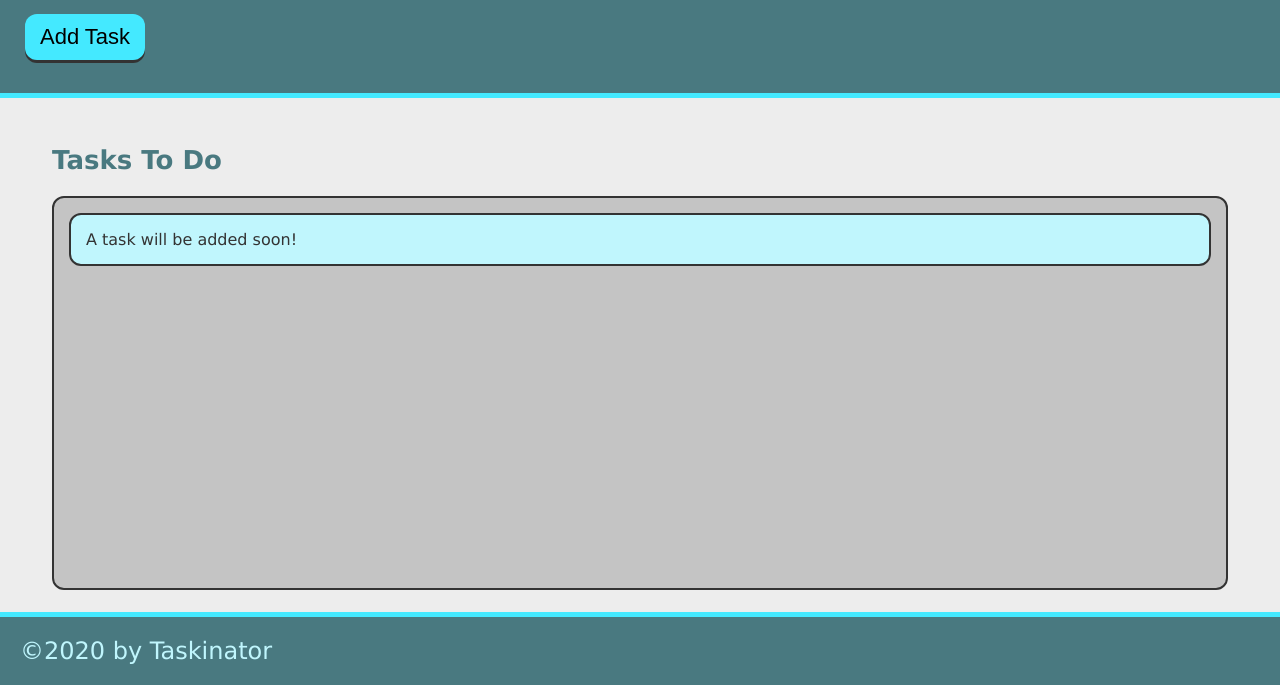
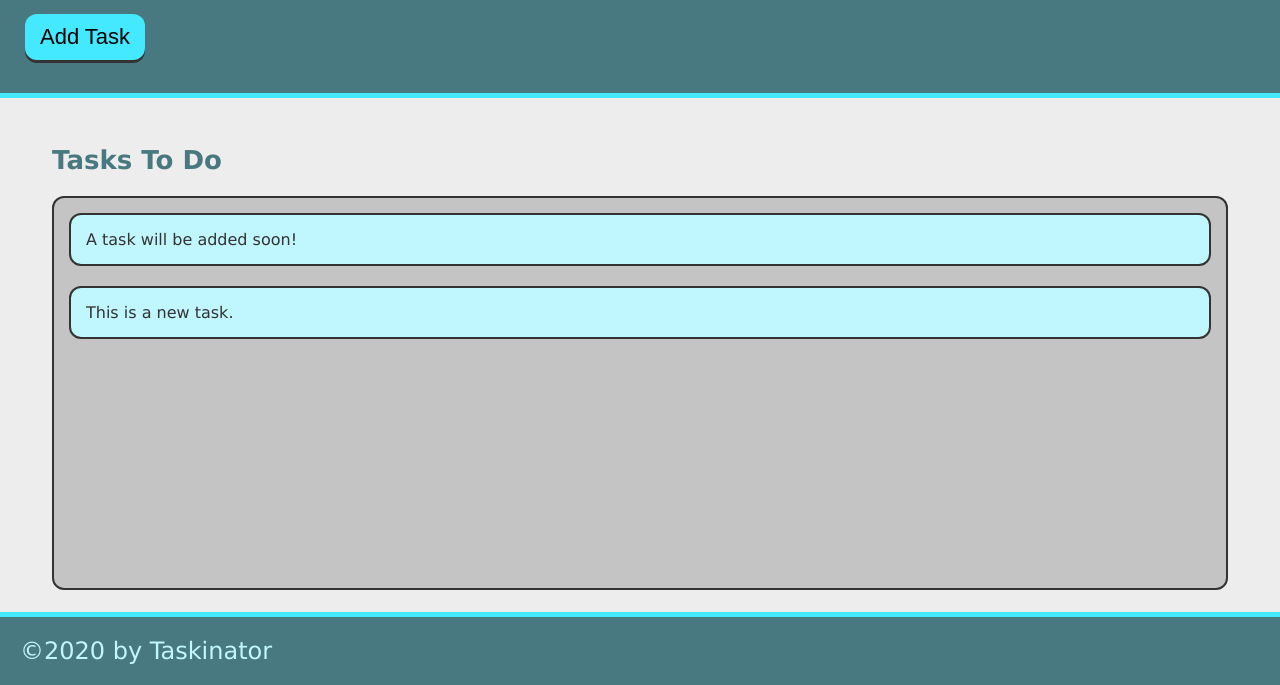
Before and after one commit to UPye/TaskMasterPro, a plain HTML site: page module-4-assets/index.html in a window 1280 px wide. Both pictures are taken after a click on the button "Add Task". Shown: the part 115-800 px from the top of the page. Drawn offline with Linux system fonts and the light colour scheme.

Commit message:
created a DOM Element, Captured the button click, and add items with the click of a button using JS

```diff
--- a/module-4-assets/assets/js/script.js
+++ b/module-4-assets/assets/js/script.js
@@ -0,0 +1,14 @@
+var buttonEl = document.querySelector("#save-task");
+console.log(buttonEl);
+
+var buttonEl = document.querySelector("#save-task");
+var tasksToDoEl = document.querySelector("#tasks-to-do");
+
+var createTaskHandler = function() {
+    var listItemEl = document.createElement("li");
+    listItemEl.className = "task-item";
+    listItemEl.textContent = "This is a new task.";
+    tasksToDoEl.appendChild(listItemEl);
+ };
+
+buttonEl.addEventListener("click", createTaskHandler);
--- a/module-4-assets/index.html
+++ b/module-4-assets/index.html
@@ -16,13 +16,13 @@
         <p>
             Click the button below to add a new task!
         </p>
-        <button class="btn">Add Task</button>
+        <button class="btn" id="save-task">Add Task</button>
     </header>
 
     <main class="page-content">
         <section class="task-list-wrapper">
             <h2 class="list-title"> Tasks To Do </h2>
-                <ul class="task-list">
+                <ul class="task-list" id="tasks-to-do">
                     <li class="task-item"> A task will be added soon!</li>
                 </ul>
         </section>
```
